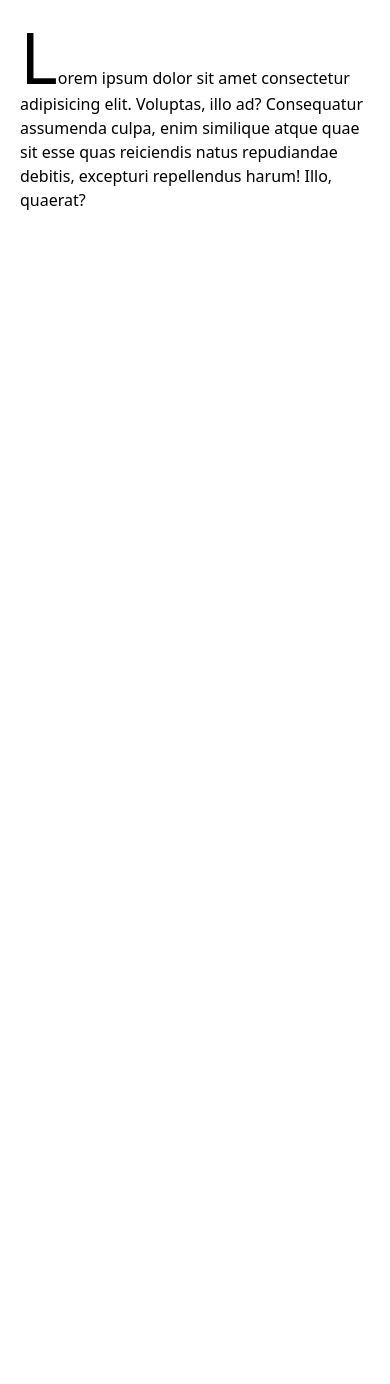
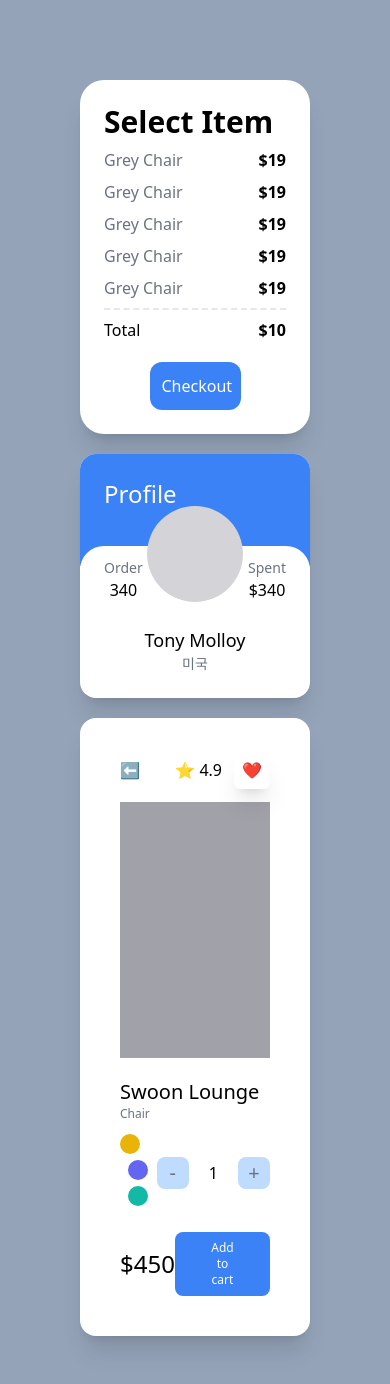
Before and after one commit to ryugibo/nomad-carrot-market, a Next.js app: page / in a window 390 px wide. Shown: the top 1384 px of the page. Before the commit the page ends 844 px from the top, so only its background shows below. Built offline with nearby package versions, Linux system fonts and the light colour scheme.

Commit message:
:memo: #4.9 | Responsive Modifiers / 1
- revert form

```diff
--- a/pages/index.tsx
+++ b/pages/index.tsx
@@ -2,13 +2,83 @@
 
 const Home: NextPage = () => {
   return (
-    <div className="flex flex-col space-y-2 p-5">
-      <p className="first-letter:text-7xl first-letter:hover:text-purple-400">
-        Lorem ipsum dolor sit amet consectetur adipisicing elit. Voluptas, illo
-        ad? Consequatur assumenda culpa, enim similique atque quae sit esse quas
-        reiciendis natus repudiandae debitis, excepturi repellendus harum! Illo,
-        quaerat?
-      </p>
+    <div className="bg-slate-400 py-20 px-20 grid gap-5 min-h-screen">
+      <div className="bg-white p-6 rounded-3xl shadow-xl">
+        <span className="font-semibold text-3xl">Select Item</span>
+        <ul>
+          {[1, 2, 3, 4, 5].map((i) => (
+            <div key={i} className="flex justify-between my-2">
+              <span className="text-gray-500">Grey Chair</span>
+              <span className="font-semibold">$19</span>
+            </div>
+          ))}
+        </ul>
+        <div className="flex justify-between mt-2 pt-2 border-t-2 border-dashed">
+          <span>Total</span>
+          <span className="font-semibold">$10</span>
+        </div>
+        <button className="mt-5 bg-blue-500 text-white p-3 text-center rounded-xl w-1/2 mx-auto hover:bg-teal-500 hover:text-black active:bg-yellow-500 focus:bg-red-500 block">
+          Checkout
+        </button>
+      </div>
+      <div className="bg-white overflow-hidden rounded-2xl shadow-xl group">
+        <div className="bg-blue-500 p-6 pb-14">
+          <span className="text-white text-2xl">Profile</span>
+        </div>
+        <div className="rounded-3xl p-6 bg-white relative -top-5">
+          <div className="flex relative -top-16 items-end justify-between">
+            <div className="flex flex-col items-center">
+              <span className="text-sm text-gray-500">Order</span>
+              <span className="font-medium">340</span>
+            </div>
+            <div className="h-24 w-24 bg-zinc-300 rounded-full group-hover:bg-red-300 transition-colors" />
+            <div className="flex flex-col items-center">
+              <span className="text-sm text-gray-500">Spent</span>
+              <span className="font-medium">$340</span>
+            </div>
+          </div>
+          <div className="relative flex flex-col items-center -mt-10 -mb-5">
+            <span className="text-lg font-medium">Tony Molloy</span>
+            <span className="text-sm text-gray-500">미국</span>
+          </div>
+        </div>
+      </div>
+      <div className="bg-white p-10 rounded-2xl shadow-xl">
+        <div className="flex mb-5 justify-between items-center">
+          <span>⬅️</span>
+          <div className="space-x-3">
+            <span>⭐ 4.9</span>
+            <span className="shadow-xl p-2 rounded-md">❤️</span>
+          </div>
+        </div>
+        <div className="bg-zinc-400 h-64 mb-5" />
+        <div className="flex flex-col">
+          <span className="font-medium text-xl">Swoon Lounge</span>
+          <span className="text-xs text-gray-500">Chair</span>
+          <div className="mt-3 mb-5 flex justify-between items-center">
+            <div className="space-x-2">
+              <button className="w-5 h-5 rounded-full bg-yellow-500 focus:ring-2 ring-offset-2 ring-yellow-500 transition" />
+              <button className="w-5 h-5 rounded-full bg-indigo-500 focus:ring-2 ring-offset-2 ring-indigo-500 transition" />
+              <button className="w-5 h-5 rounded-full bg-teal-500 focus:ring-2 ring-offset-2 ring-teal-500 transition" />
+            </div>
+            <div className="flex items-center space-x-5">
+              <button className="rounded-lg bg-blue-200 flex justify-center items-center aspect-square w-8 text-xl text-gray-500">
+                -
+              </button>
+              <span>1</span>
+              <button className="rounded-lg bg-blue-200 flex justify-center items-center aspect-square w-8 text-xl text-gray-500">
+                +
+              </button>
+            </div>
+          </div>
+        </div>
+        <div className="flex justify-between items-center ">
+          <span className="font-medium text-2xl">$450</span>
+          <button className="bg-blue-500 py-2 px-8 text-xs text-center text-white rounded-lg">
+            Add to cart
+          </button>
+        </div>
+      </div>
     </div>
   );
 };
```
